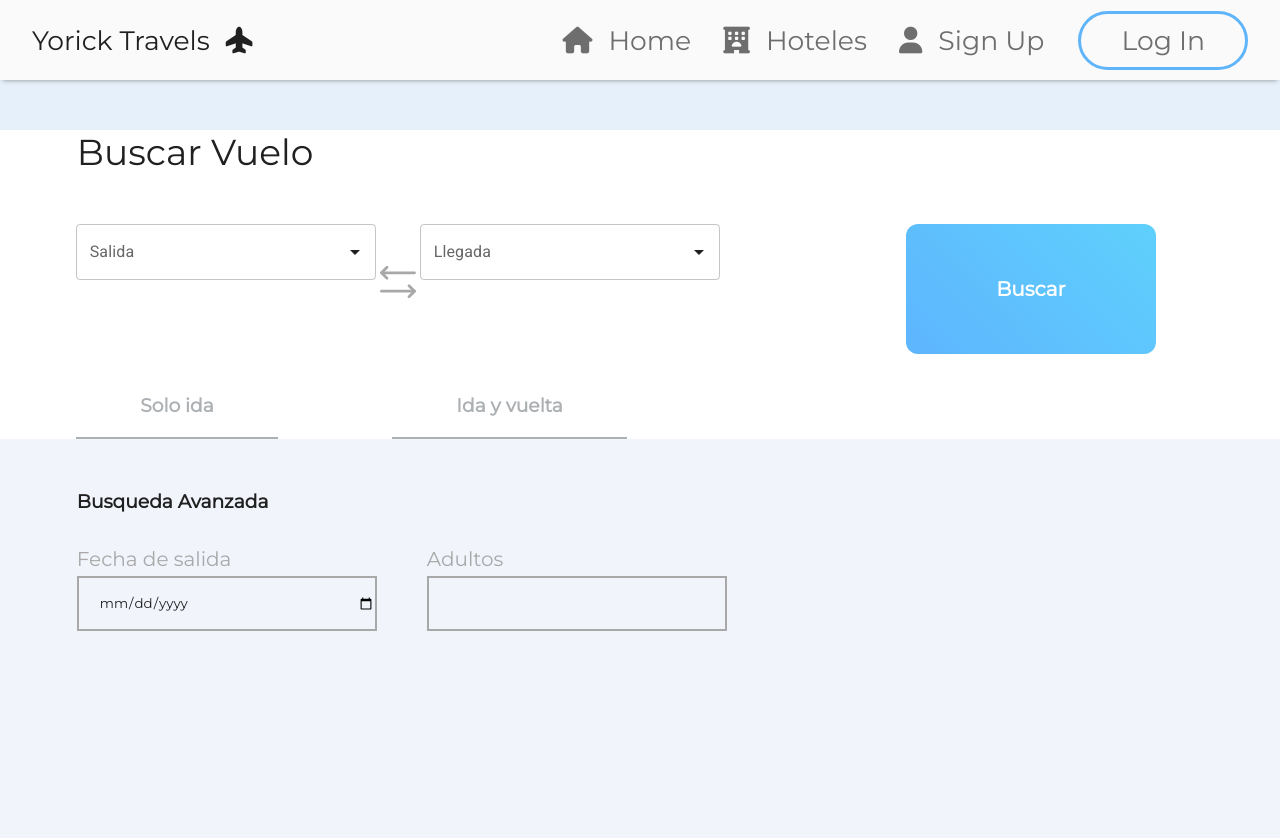
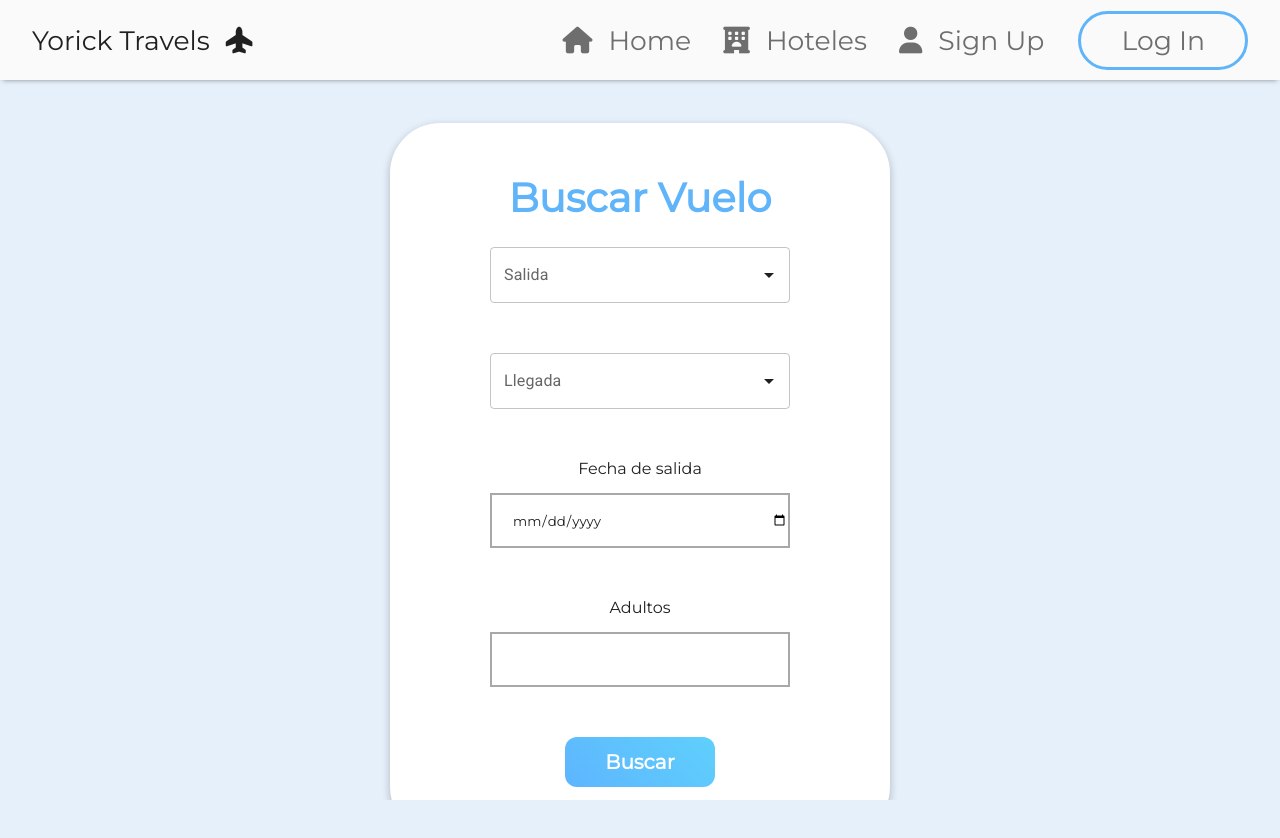
Before and after one commit to OmVidana/travelAgency, a React (Create React App) app: page / in a window 1280 px wide. Shown: the top 838 px of the page. After the commit the page ends 800 px from the top, so only its background shows below. Built offline with nearby package versions, Linux system fonts and the light colour scheme.

Commit message:
remade homepage

```diff
--- a/src/components/Search/Field.jsx
+++ b/src/components/Search/Field.jsx
@@ -1,4 +1,4 @@
-// import './FlightSearch.css'
+// import './FlightSearch.scss'
 import React, { useState } from 'react';
 
 
--- a/src/components/Search/OptionField.jsx
+++ b/src/components/Search/OptionField.jsx
@@ -1,4 +1,4 @@
-// import './FlightSearch.css'
+// import './FlightSearch.scss'
 import React, { useState } from 'react';
 import Autocomplete from "@mui/material/Autocomplete";
 import TextField from "@mui/material/TextField";
@@ -7,7 +7,7 @@ import TextField from "@mui/material/TextField";
 function OptionField(props) {
 
 
-    const [title, setTitle] = useState(['Si', 'No'])
+    const [title, setTitle] = useState([])
 
     function handleChange(event, value) {
             // console.log(event.target.value)
--- a/src/pages/FlightSearch.css
+++ /dev/null
@@ -1,130 +0,0 @@
-@import url('https://fonts.googleapis.com/css2?family=Montserrat&family=Roboto&display=swap');
-
-* {
-    margin: 0;
-    padding: 0;
-    font-family: 'Montserrat', sans-serif;
-}
-/*
-body {
-    background-color: #F1F4FB;
-} */
-
-nav {
-    display: flex;
-    width: 100%;
-    justify-content: space-between;
-}
-
-h2 {
-    padding-left: 6%;
-
-}
-
-nav menu {
-    display: flex;
-    align-items: center;
-    justify-content: space-around;
-    width: 30%;
-    margin-right: 30px;
-}
-
-main {
-    background-color: white;
-}
-
-.inp {
-    display: flex;
-    flex-direction: column;
-    width: fit-content;
-}
-
-main h2 {
-    font-size: 36px;
-    margin: 50px 0px;
-    font-weight: 400;
-}
-
-.inp input {
-    width: 300px;
-    height: 55px;
-    border: solid #A8A8A8 2px;
-    padding-left: 20px;
-}
-
-.inp label {
-    color: #A8A8A8;
-    font-size: 20px;
-    margin-bottom: 5px;
-    display: block;
-    /* width: 100px; */
-}
-
-#main__search {
-    display: flex;
-}
-
-.svg-cont {
-    display: flex;
-    align-items: flex-end;
-}
-
-.arrows {
-    margin-bottom: 50px;
-}
-
-#main__search {
-    margin-left: 3%;
-    display: flex;
-    justify-content: space-between;
-}
-
-#search {
-    margin-right: 10%;
-    width: 250px;
-    height: 130px;
-    border-radius: 12px;
-    background: rgb(94,181,254);
-    background: linear-gradient(45deg, rgba(94,181,254,1) 0%, rgba(95,208,252,1) 100%);
-    border: none;
-    font-size: 20px;
-    font-weight: 600;
-    color: white;
-    cursor: pointer;
-}
-
-#flight__options {
-    display: flex;
-    flex-direction: row;
-    margin-left: 1vw;
-    margin-top: 5vh;
-    gap: 4vw;
-}
-
-#flight__options h3{
-    margin-left: 5%;
-    color:  #ACB0B3;
-    border-bottom: solid #ACB0B3 2px;
-    padding: 0px 5vw;
-    padding-bottom: 20px;
-}
-
-
-#extra__options {
-    height: 100vh;
-    background-color: #F1F4FB;
-    padding: 4% 6%;
-}
-
-#options {
-    margin-top: 3%;
-    display: grid;
-    grid-template-columns: repeat(2, 1fr);
-    grid-column-gap: 50px;
-    grid-row-gap: 50px;
-    width: 45%;
-}
-
-#options .inp input{
-    background-color: #F1F4FB;
-}
--- a/src/pages/FlightSearch.jsx
+++ b/src/pages/FlightSearch.jsx
@@ -1,5 +1,5 @@
 import NavBar from "../components/global/NavBar";
-import "./FlightSearch.css";
+import "./FlightSearch.scss";
 import React, { useState } from "react";
 import Field from "../components/Search/Field";
 // import OptionField from "../components/Search/OptionField";
@@ -58,50 +58,12 @@ function Home(props) {
         <div className="home-page">
             <NavBar />
             <Loader flag={loading} />
+            <div id='cont'>
                 <main>
                     <h2>Buscar Vuelo</h2>
                 <form>
-                    <div id="main__search">
-                        <div id="main__search">
-                            {/*<Field text="Salida" type="text" state= {setTitle} />*/}
                     <OptionField text="Salida" state={setTitle} />
-                            <div className="svg-cont">
-                                <svg
-                                    xmlns="http://www.w3.org/2000/svg"
-                                    className="arrows"
-                                    width="44"
-                                    height="44"
-                                    viewBox="0 0 24 24"
-                                    strokeWidth="1.5"
-                                    stroke="#A8A8A8"
-                                    fill="none"
-                                    strokeLinecap="round"
-                                    strokeLinejoin="round"
-                                >
-                                    <path
-                                        stroke="none"
-                                        d="M0 0h24v24H0z"
-                                        fill="none"
-                                    />
-                                    <line x1="21" y1="17" x2="3" y2="17" />
-                                    <path d="M6 10l-3 -3l3 -3" />
-                                    <line x1="3" y1="7" x2="21" y2="7" />
-                                    <path d="M18 20l3 -3l-3 -3" />
-                                </svg>
-                            </div>
                     <OptionField text="Llegada" state={setLLegada} />
-                        </div>
-                        <button id="search" onClick={handleClick}>
-                            Buscar
-                        </button>
-                    </div>
-                    <div id="flight__options">
-                        <h3>Solo ida</h3>
-                        <h3>Ida y vuelta</h3>
-                    </div>
-                    <div id="extra__options">
-                        <h3>Busqueda Avanzada</h3>
-                        <div id="options">
                         <Field
                             text="Fecha de salida"
                             type="date"
@@ -112,10 +74,12 @@ function Home(props) {
                             type="text"
                             state={setAdultos}
                         />
-                        </div>
-                    </div>
+                    <button id="search" onClick={handleClick}>
+                        Buscar
+                    </button>
                     </form>
                 </main>
+            </div>
         </div>
     );
 }
--- /dev/null
+++ b/src/pages/FlightSearch.scss
@@ -0,0 +1,79 @@
+@import url('https://fonts.googleapis.com/css2?family=Montserrat&family=Roboto&display=swap');
+
+/*.home-page {*/
+/*    overflow: hidden;*/
+/*}*/
+
+.home-page{
+
+    overflow: hidden;
+    height: 100vh;
+
+
+    #cont {
+        display: flex;
+        justify-content: center;
+        align-items: center;
+        height: 100vh;
+    }
+
+    main {
+        background: white;
+        max-width: 50%;
+        padding: 50px;
+        min-width: 500px;
+        min-height: 700px;
+        border-radius: 50px;
+        box-shadow: rgba(0, 0, 0, 0.24) 0 3px 8px;
+
+
+        h2 {
+            text-align: center;
+            font-size: 40px;
+            margin-bottom: 25px;
+            color: #5FB4FA;
+        }
+    }
+
+    form {
+        display: flex;
+        flex-direction: column;
+        align-items: center;
+        gap: 50px;
+    }
+
+    .inp {
+        input {
+            width: 300px;
+            height: 55px;
+            border: solid #A8A8A8 2px;
+            padding-left: 20px;
+        }
+
+        label {
+            display: block;
+            margin-bottom: 15px;
+            text-align: center;
+        }
+    }
+
+    #search {
+        //margin-right: 10%;
+        width: 150px;
+        height: 50px;
+        border-radius: 12px;
+        background: rgb(94,181,254);
+        background: linear-gradient(45deg, rgba(94,181,254,1) 0%, rgba(95,208,252,1) 100%);
+        border: none;
+        font-size: 20px;
+        font-weight: 600;
+        color: white;
+        cursor: pointer;
+        transition: transform .2s;
+    }
+
+    #search:hover {
+        transform: scale(1.1);
+    }
+
+}
```
Lines whose indentation alone changed are shown as unchanged.
